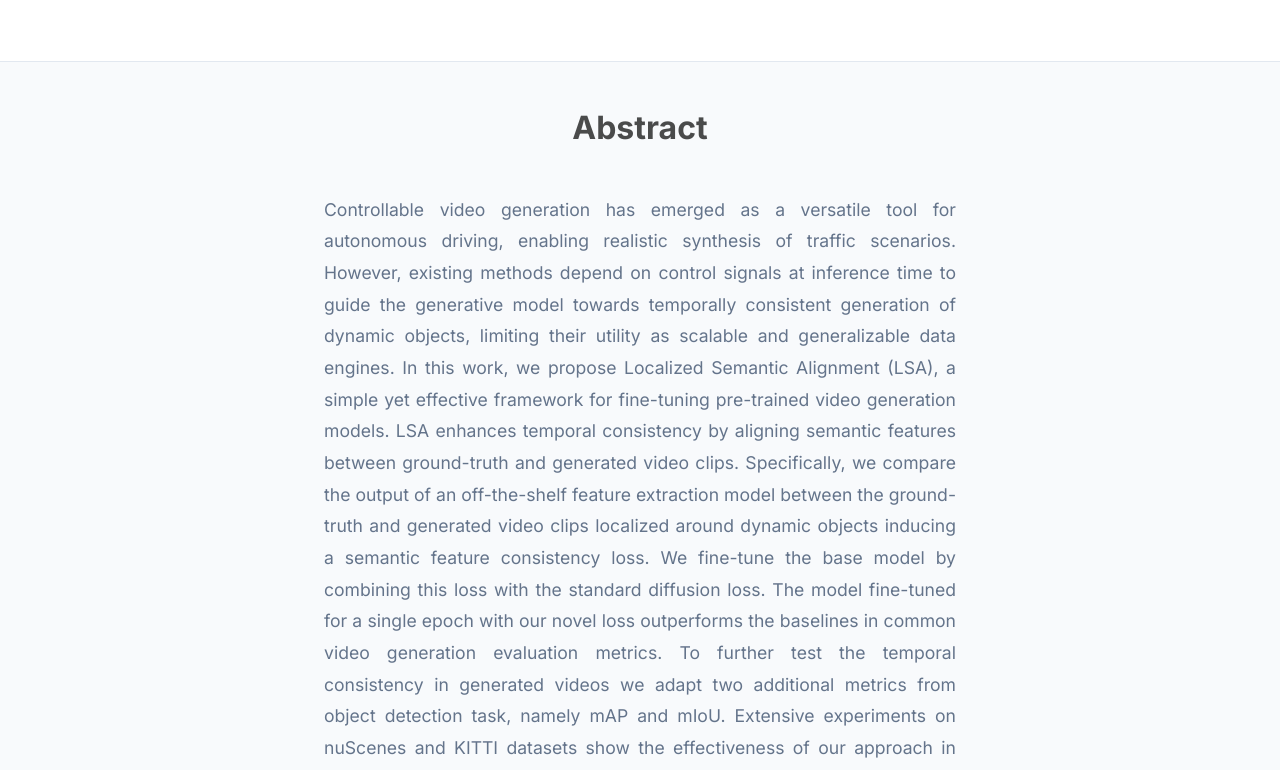
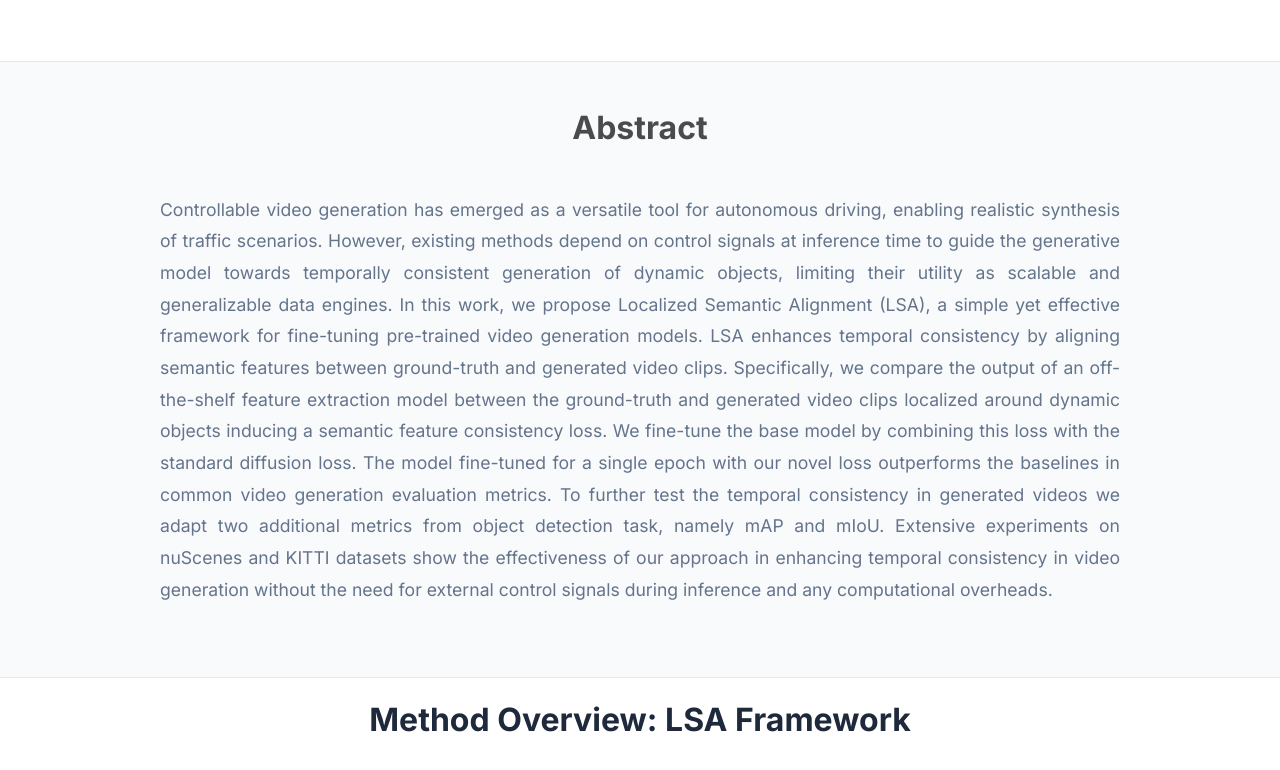
Before and after one commit to teodoraspasojevic/lsa-project-page, a plain HTML site: page index.html in a window 1280 px wide. Shown: the part 1185-1955 px from the top of the page. Drawn offline with nearby package versions, Linux system fonts and the light colour scheme; some icons are missing; a web font is replaced by a local one.

Commit message:
Make the abstract wider

```diff
--- a/index.html
+++ b/index.html
@@ -330,7 +330,7 @@ End More Works Dropdown -->
 <section class="section hero is-light" id="abstract">
   <div class="container is-max-desktop">
     <div class="columns is-centered">
-      <div class="column is-two-thirds">
+      <div class="column is-full">
         <h2 class="title is-3 has-text-centered">Abstract</h2>
 
         <div class="content abstract-text has-text-justified">
```
